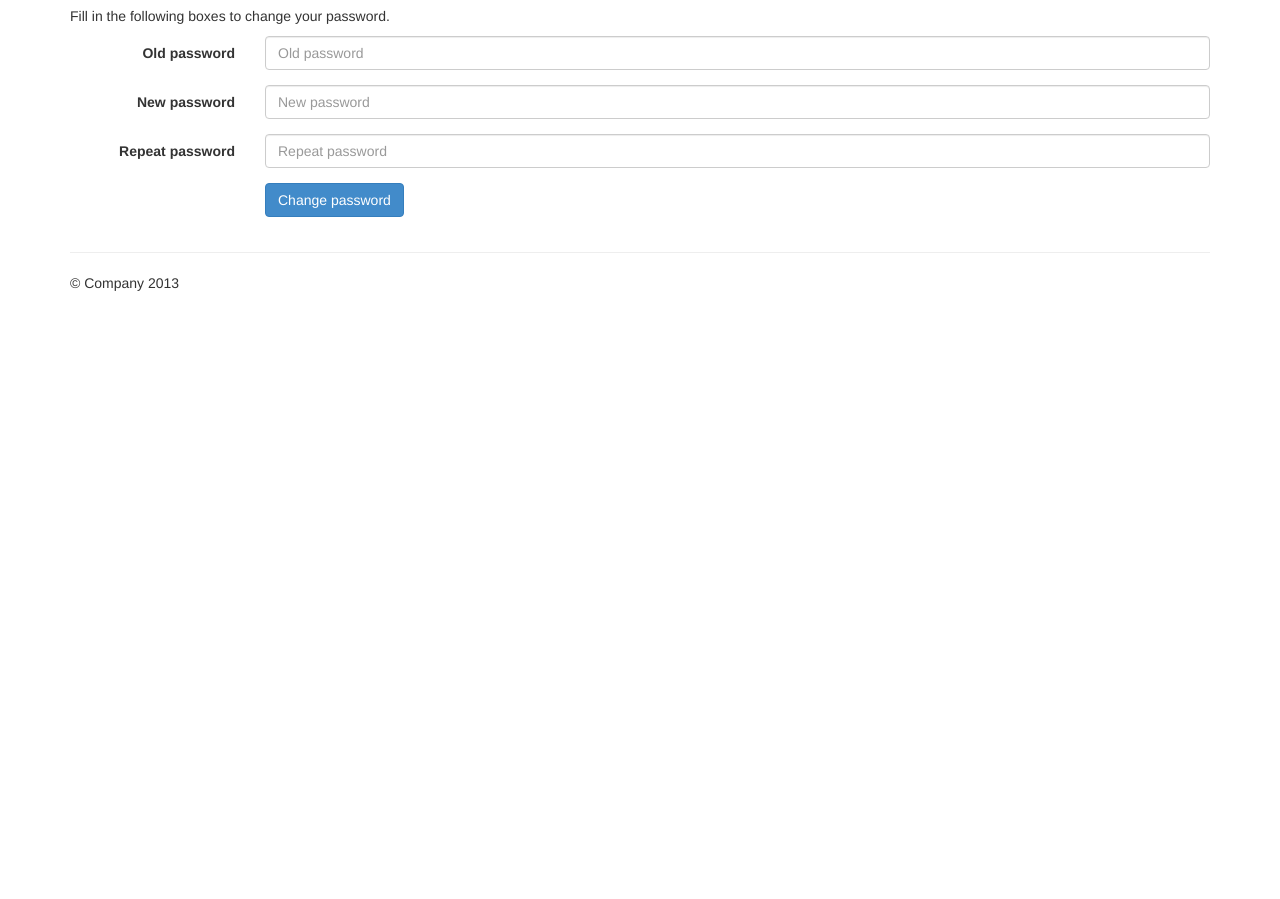
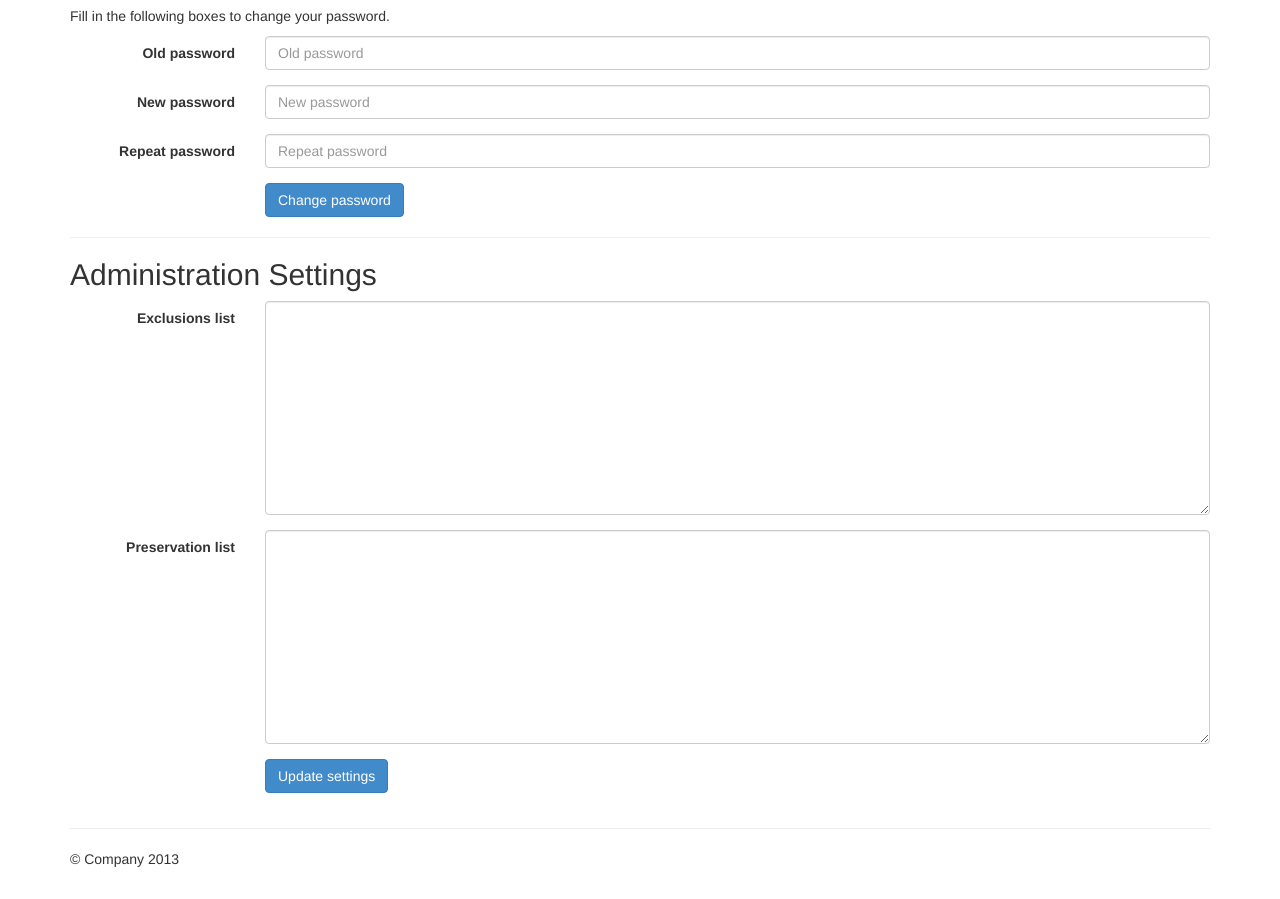
Before and after one commit to supermakc/Domain-Pan, a Django app: page /profile in a window 1280 px wide. Shown: the part 872-1771 px from the top of the page. Before the commit the page ends 1163 px from the top, so only its background shows below. Run offline with Django 3.2, Linux system fonts and the light colour scheme; the visitor is signed in with stand-in values (Sample User, id 1); data that the repository does not hold is empty.

Commit message:
Added: Project deletion confirmation and administration settings (exclusions, preservations only)

```diff
--- a/main/templates/main/profile.html
+++ b/main/templates/main/profile.html
@@ -3,48 +3,6 @@
 {% block title %}Domain Checker - User Profile{% endblock %}
 
 {% block content %}
-
-
-<script type="text/javascript">
-function validate_email(form) {
-  form = $(form);
-  newemail = $('input[name="email1"]').val().trim();
-  repemail = $('input[name="email2"]').val().trim();
-
-  if (newemail == '' || repemail == '') {
-    alert('Error: All email fields must be filled in before submitting.');
-    return false;
-  }
-  if (newemail != repemail) {
-    alert('Error: New emails must match.');
-    return false;
-  }
-  return true;
-}
-
-function validate_pwd(form) {
-  form = $(form);
-  oldpwd = $('input[name="oldpassword"]').val().trim();
-  newpwd = $('input[name="newpassword1"]').val().trim();
-  reppwd = $('input[name="newpassword2"]').val().trim();
-
-  if (oldpwd == '' || newpwd == '' || reppwd == '') {
-    alert('Error: All password fields must be filled in before submitting.');
-    return false;
-  }
-
-  if (newpwd != reppwd) {
-    alert('Error: New passwords do not match.');
-    return false;
-  }
-
-  return true;
-}
-
-function validate_details(form) {
-  return true;
-}
-</script>
 
 <div class="container">
   <h1>User Profile</h1>
@@ -71,8 +29,8 @@ function validate_details(form) {
         <tr {% if project.is_complete %}class="success"{% endif %}>
           <td>{{ project.file.filename }}</td><td>{{ project.created }}</td><td>{{ project.domains|length }}</td><td>{{ project.is_complete }}</td>
           <td>
-            <a role="button" class="btn btn-danger btn-xs" href="/project_delete?pid={{ project.id }}">Delete</a>
             <a role="button" class="btn btn-info btn-xs" href="/project_progress?pid={{ project.id }}">View progress</a>
+            <a role="button" class="btn btn-danger btn-xs" href="#" onclick="confirm_project_delete('{{ project.file.filename }}', '{{ project.id }}');">Delete</a>
           </td>
         </tr>
       {% endfor %}
@@ -161,6 +119,79 @@ function validate_details(form) {
     </div>
   </form>
 
+  {% if user.is_superuser %}
+    <hr />
+    <h2>Administration Settings</h2>
+    <form class="form-horizontal" role="form" name="admin_settings" action="/update_admin" method="post">
+      {% csrf_token %}
+      <div class="form-group">
+        <label for="input_exclusions" class="col-sm-2 control-label">Exclusions list</label>
+        <div class="col-sm-10">
+<textarea class="form-control" id="input_exclusions" name="exclusions" rows="10">{{ exclusions }}</textarea>
+        </div>
+      </div>
+      <div class="form-group">
+        <label for="input_preserved" class="col-sm-2 control-label">Preservation list</label>
+        <div class="col-sm-10">
+          <textarea class="form-control" id="input_preserved" name="preserved" rows="10">{{ preserved }}</textarea>
+        </div>
+      </div>
+      <div class="form-group">
+        <div class="col-sm-offset-2 col-sm-10">
+          <button type="submit" class="btn btn-primary">Update settings</button>
+        </div>
+      </div>
+    </form>
+  {% endif %}
+
 </div>
 
+<script type="text/javascript">
+function validate_email(form) {
+  form = $(form);
+  newemail = $('input[name="email1"]').val().trim();
+  repemail = $('input[name="email2"]').val().trim();
+
+  if (newemail == '' || repemail == '') {
+    alert('Error: All email fields must be filled in before submitting.');
+    return false;
+  }
+  if (newemail != repemail) {
+    alert('Error: New emails must match.');
+    return false;
+  }
+  return true;
+}
+
+function validate_pwd(form) {
+  form = $(form);
+  oldpwd = $('input[name="oldpassword"]').val().trim();
+  newpwd = $('input[name="newpassword1"]').val().trim();
+  reppwd = $('input[name="newpassword2"]').val().trim();
+
+  if (oldpwd == '' || newpwd == '' || reppwd == '') {
+    alert('Error: All password fields must be filled in before submitting.');
+    return false;
+  }
+
+  if (newpwd != reppwd) {
+    alert('Error: New passwords do not match.');
+    return false;
+  }
+
+  return true;
+}
+
+function validate_details(form) {
+  return true;
+}
+
+function confirm_project_delete(pname, pid) {
+  if (confirm('Are you sure you want to delete the project "'+pname+'"?')) {
+    document.location.href = '/delete_project?pid='+pid
+  }
+}
+
+</script>
+
 {% endblock %}
--- a/main/urls.py
+++ b/main/urls.py
@@ -10,4 +10,6 @@ urlpatterns = patterns('',
     url(r'change_details$', views.change_details, name='change_details'),
     url(r'change_password$', views.change_password, name='change_password'),
     url(r'change_email$', views.change_email, name='change_email'),
+    url(r'delete_project$', views.delete_project, name='delete_project'),
+    url(r'update_admin$', views.update_admin, name='update_admin'),
     url(r'upload_project$', views.upload_project, name='upload_project'))
--- a/main/views.py
+++ b/main/views.py
@@ -5,8 +5,9 @@ from django.core.cache import cache
 from django.contrib.auth import authenticate, login, logout
 from django.views.decorators.csrf import csrf_exempt
 from django.contrib.auth.decorators import login_required
+from django.db import transaction
 from forms import URLFileForm
-from models import TLD, ExcludedDomain, UserProject, UploadedFile, ProjectDomain
+from models import TLD, ExcludedDomain, UserProject, UploadedFile, ProjectDomain, PreservedDomain
 
 import os, logging, re, json
 from urlparse import urlparse
@@ -23,6 +24,16 @@ def load_tlds():
 
 def load_exclusions():
     return [exclusion.domain for exclusion in ExcludedDomain.objects.all()]
+
+def deep_delete_project(project):
+    uploaded_file = UploadedFile.objects.get(project_id=project.id)
+    uploaded_file.delete()
+
+    project_domains = ProjectDomain.objects.filter(project_id=project.id)
+    for pd in project_domains:
+        pd.delete()
+
+    project.delete()
 
 def remove_subdomains(url, tlds):
     # Checks for presence of // before domain (required by urlparse)
@@ -129,7 +140,12 @@ def profile(request):
         project.file = UploadedFile.objects.get(project_id=project.id)
         logger.debug('Filename: %s' % project.file.filename)
         project.domains = ProjectDomain.objects.filter(project_id=project.id)
-    return render(request, 'main/profile.html', {'user' : request.user, 'projects' : projects, 'uploadform' : uploadform, 'profile_message' : profile_message, 'profile_messagetype' : profile_messagetype})
+    exclusions = None
+    preserved = None
+    if request.user.is_superuser:
+        exclusions = '\n'.join([e.domain for e in ExcludedDomain.objects.all()])
+        preserved = '\n'.join([p.domain for p in PreservedDomain.objects.all()])
+    return render(request, 'main/profile.html', {'user' : request.user, 'projects' : projects, 'uploadform' : uploadform, 'profile_message' : profile_message, 'profile_messagetype' : profile_messagetype, 'exclusions' : exclusions, 'preserved' : preserved})
 
 def upload_project(request):
     if not request.user.is_authenticated():
@@ -191,3 +207,45 @@ def change_password(request):
         request.session['profile_message'] = 'Password unchanged: the entered old password is invalid.'
         request.session['profile_messagetype'] = 'danger'
     return redirect('/profile')
+
+def delete_project(request):
+    if not request.user.is_authenticated():
+        return redirect('/')
+    pid = int(request.GET['pid'])
+    project = UserProject.objects.get(id=pid)
+    if project.user_id != request.user.id:
+        return redirect('/')
+    pname = UploadedFile.objects.get(project_id=project.id).filename
+    deep_delete_project(project)
+    request.session['profile_message'] = 'Project "%s" has been deleted.' % pname
+    request.session['profile_messagetype'] = 'success'
+    return redirect('/profile')
+
+@transaction.atomic
+def update_admin(request):
+    if not request.user.is_authenticated() or not request.user.is_superuser or request.method != 'POST':
+        return redirect('/')
+    exclusions = request.POST['exclusions']
+    preserved = request.POST['preserved']
+
+    # Clear old values
+    ExcludedDomain.objects.all().delete()
+    PreservedDomain.objects.all().delete()
+
+    for e in exclusions.split('\n'):
+        e = e.strip()
+        if len(e) == 0:
+            continue
+        ed = ExcludedDomain(domain=e)
+        ed.save()
+
+    for p in preserved.split('\n'):
+        p = p.strip()
+        if len(p) == 0:
+            continue
+        pd = PreservedDomain(domain=p)
+        pd.save()
+
+    request.session['profile_message'] = 'Administration settings successfully updated'
+    request.session['profile_messagetype'] = 'success'
+    return redirect('/profile')
```
